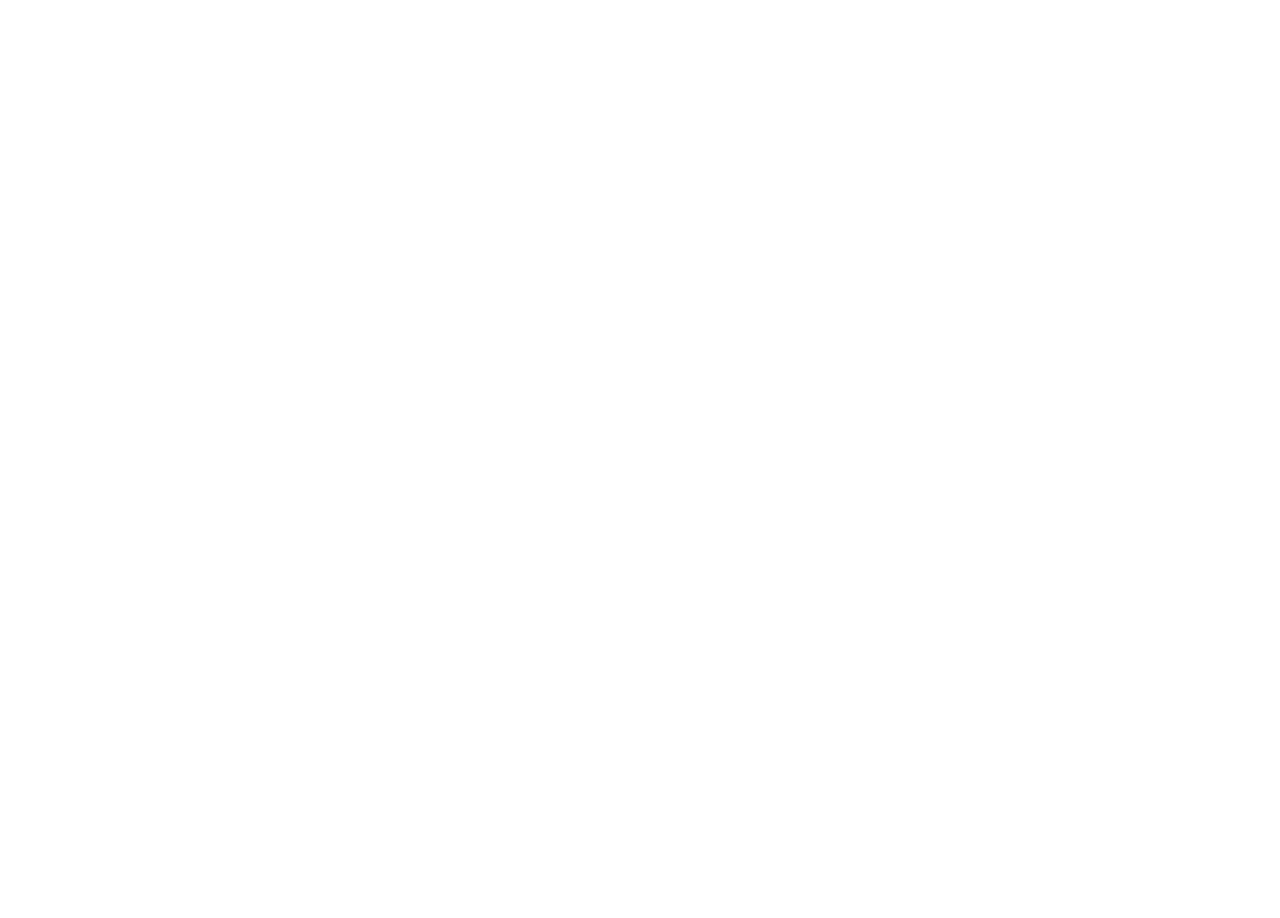
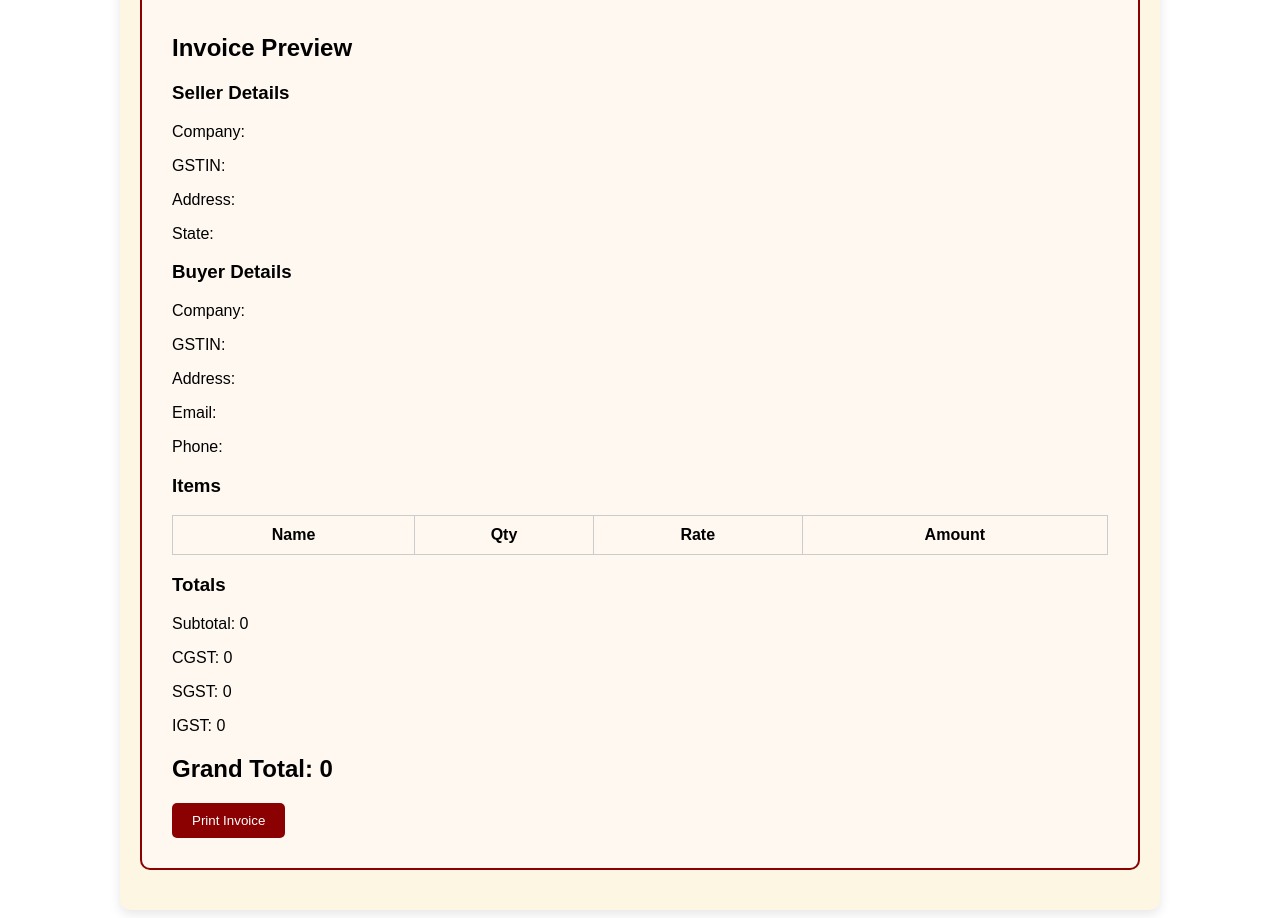
Before and after one commit to akankshaborhade95-ux/gst-invoice-generator, a React (Create React App) app: page / in a window 1280 px wide. Shown: the part 1320-2238 px from the top of the page. Before the commit the page ends 1092 px from the top, so only its background shows below. Built offline with nearby package versions, Linux system fonts and the light colour scheme.

Commit message:
Add the seller Preview

```diff
--- a/src/components/InvoiceForm.jsx
+++ b/src/components/InvoiceForm.jsx
@@ -1,11 +1,11 @@
-// InvoiceForm.jsx
+
 import React, { useState, useEffect } from "react";
 import PartyDetails from "./PartyDetails";
 import LineItems from "./LineItems";
 import TaxSummary from "./TaxSummary";
 import InvoiceSummary from "./InvoiceSummary";
 import InvoicePreview from "./InvoicePreview";
-
+import "./Invoiceform.css";
 function InvoiceForm() {
   const [seller, setSeller] = useState({
     company: "",
--- a/src/components/InvoicePreview.jsx
+++ b/src/components/InvoicePreview.jsx
@@ -1,26 +1,26 @@
-import React from "react";
-
-function InvoicePreview({ buyer = {}, items = [], totals = {} }) {
+function InvoicePreview({ seller, buyer, items, totals }) {
 
   const grandTotal =
-    totals.totalvalue +
-    totals.totalcgst +
-    totals.totalsgst +
-    totals.totaligst;
-
-  function handlePrint() {
-    window.print();
-  }
+    totals.totalvalue + totals.totalcgst + totals.totalsgst + totals.totaligst;
 
   return (
     <div style={{ marginTop: "30px", padding: "15px" }}>
+      <h2>Invoice Preview</h2>
 
-      <h2>Invoice Preview</h2>
+      <h3>Seller Details</h3>
+      <p>Company: {seller.company}</p>
+      <p>GSTIN: {seller.gstin}</p>
+      <p>Address: {seller.address}</p>
+      <p>State: {seller.state}</p>
 
       <h3>Buyer Details</h3>
       <p>Company: {buyer.company}</p>
       <p>GSTIN: {buyer.gstin}</p>
+      <p>Address: {buyer.address}</p>
+      <p>Email: {buyer.email}</p>
+      <p>Phone: {buyer.phone}</p>
 
+      <h3>Items</h3>
       <table border="1" cellPadding="5">
         <thead>
           <tr>
@@ -30,7 +30,6 @@
             <th>Amount</th>
           </tr>
         </thead>
-
         <tbody>
           {items.map((item, i) => (
             <tr key={i}>
@@ -51,10 +50,7 @@
 
       <h2>Grand Total: {grandTotal}</h2>
 
-      <button onClick={handlePrint}>
-        Print Invoice
-      </button>
-
+      <button onClick={() => window.print()}>Print Invoice</button>
     </div>
   );
 }
--- /dev/null
+++ b/src/components/Invoiceform.css
@@ -0,0 +1,60 @@
+
+.invoice-container {
+  max-width: 1000px;
+  margin: auto;
+  padding: 20px;
+  font-family: Arial, sans-serif;
+  background-color: #fdf6e3;
+  border-radius: 10px;
+  box-shadow: 0 4px 12px rgba(0,0,0,0.1);
+}
+
+.section-box {
+  border: 2px solid #8B0000;
+  border-radius: 10px;
+  padding: 15px;
+  margin-bottom: 20px;
+  background-color: #fff8f0;
+}
+.section-box.flex-right {
+  display: flex;
+  justify-content: flex-end;
+  gap: 20px;
+}
+
+table {
+  width: 100%;
+  border-collapse: collapse;
+  margin-top: 10px;
+}
+
+table th, table td {
+  border: 1px solid #ccc;
+  padding: 10px;
+  text-align: center;
+}
+
+input {
+  width: 100%;
+  padding: 8px;
+  margin-bottom: 10px;
+  border-radius: 5px;
+  border: 1px solid #ccc;
+}
+button {
+  padding: 10px 20px;
+  background-color: #8B0000;
+  color: white;
+  border: none;
+  border-radius: 5px;
+  cursor: pointer;
+}
+button:hover {
+  background-color: #b22222;
+}
+
+@media print {
+  button {
+    display: none;
+  }
+}
```
